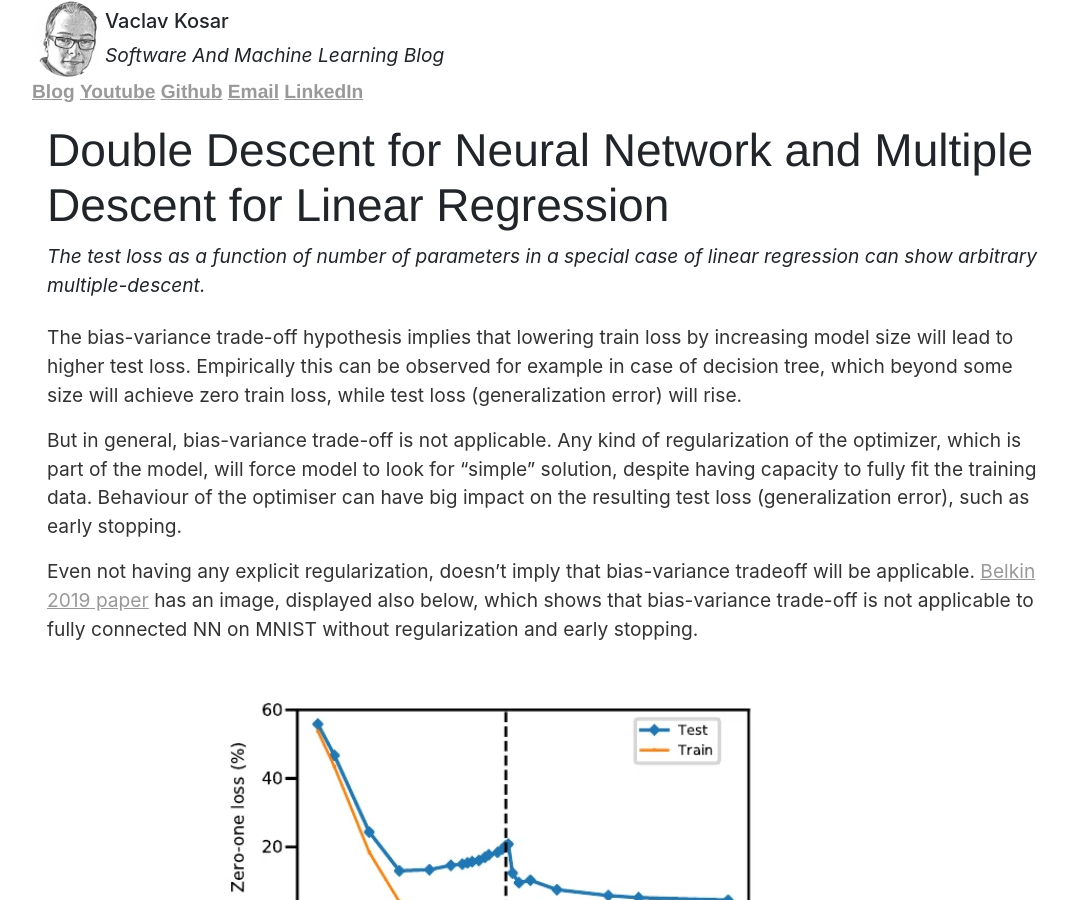
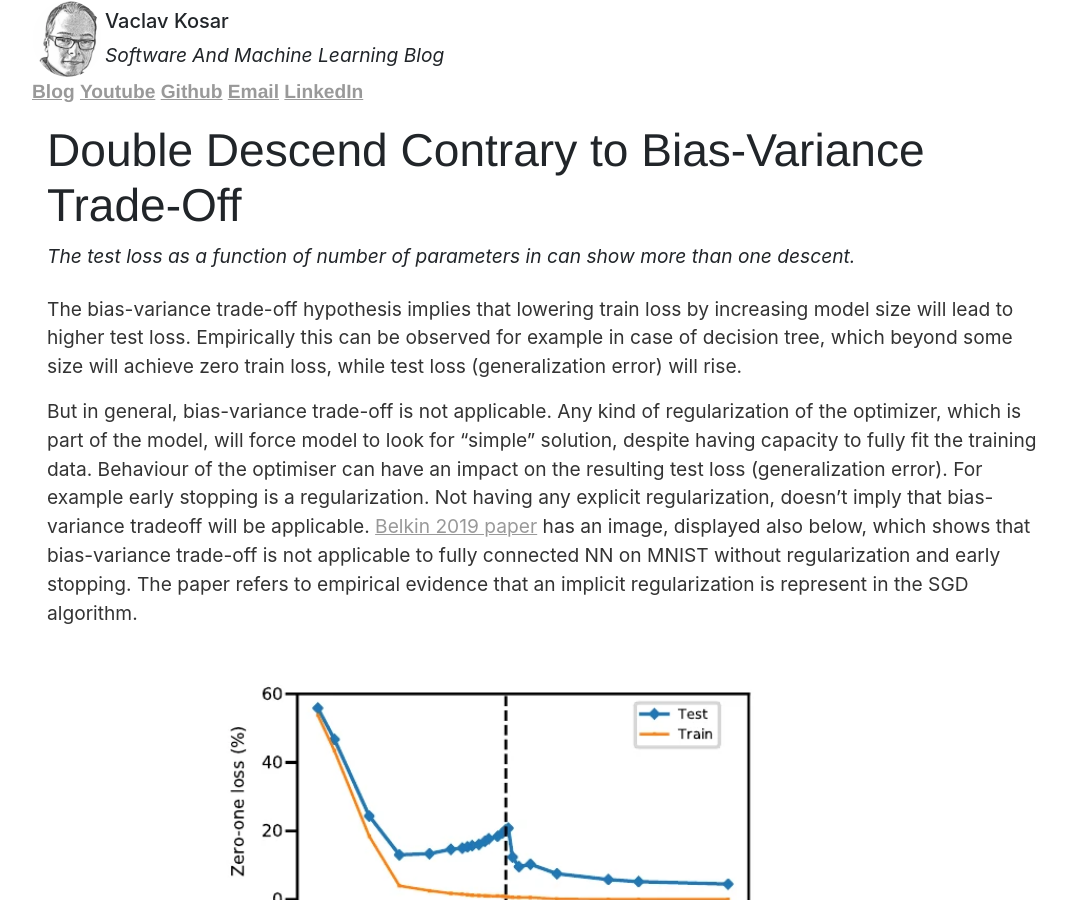
Before and after one commit to vackosar/vackosar.github.io, a Jekyll site: the page built from _posts/2020-09-15-double-descent-contrary-to-bias-variance-trade-off.md, in a window 1280 px wide and 900 px high. Shown: the whole window, without its empty margins (96-1165 px from the left). Built offline with Jekyll 4.4.1, drawn with Linux system fonts in a browser that asks for light colours; nearby versions of some CDN libraries; some web fonts are replaced; library files that are not in the unit come from our copies; comment, search, counter and statistics services are not loaded.

Commit message:
double descent

```diff
--- a/_posts/2020-09-15-double-descent-for-neural-network-and-multiple-descent.md
+++ b/_posts/2020-09-15-double-descent-contrary-to-bias-variance-trade-off.md
@@ -1,16 +1,17 @@
 ---
 layout: post
-title: "Double Descent for Neural Network and Multiple Descent for Linear Regression"
+title: "Double Descend Contrary to Bias-Variance Trade-Off"
 date: 2020-09-15
 categories: ml
-description: The test loss as a function of number of parameters in a special case of linear regression can show arbitrary multiple-descent.
+description: The test loss as a function of number of parameters in can show more than one descent.
 image: /images/double-descent-nn-mnist.webp
 permalink: /:categories/:title
+redirect_from:
+  - /ml/double-descent-for-neural-network-and-multiple-descent
 ---
 
 <script src="/js/polyfill.min.js"></script>
 <script id="MathJax-script" async src="/js/tex-mml-chtml.js"></script>
-
 
 
 The bias-variance trade-off hypothesis implies that lowering train loss by increasing model size will lead to higher test loss.
@@ -18,10 +19,10 @@ Empirically this can be observed for example in case of decision tree, which bey
 
 But in general, bias-variance trade-off is not applicable.
 Any kind of regularization of the optimizer, which is part of the model, will force model to look for "simple" solution, despite having capacity to fully fit the training data.
-Behaviour of the optimiser can have big impact on the resulting test loss (generalization error), such as early stopping.
-
-Even not having any explicit regularization, doesn't imply that bias-variance tradeoff will be applicable.
+Behaviour of the optimiser can have an impact on the resulting test loss (generalization error). For example early stopping is a regularization.
+Not having any explicit regularization, doesn't imply that bias-variance tradeoff will be applicable.
 [Belkin 2019 paper](https://arxiv.org/abs/1812.11118) has an image, displayed also below, which shows that bias-variance trade-off is not applicable to fully connected NN on MNIST without regularization and early stopping.
+The paper refers to empirical evidence that an implicit regularization is represent in the SGD algorithm.
 
 <figure class="figure">
     <img
```
